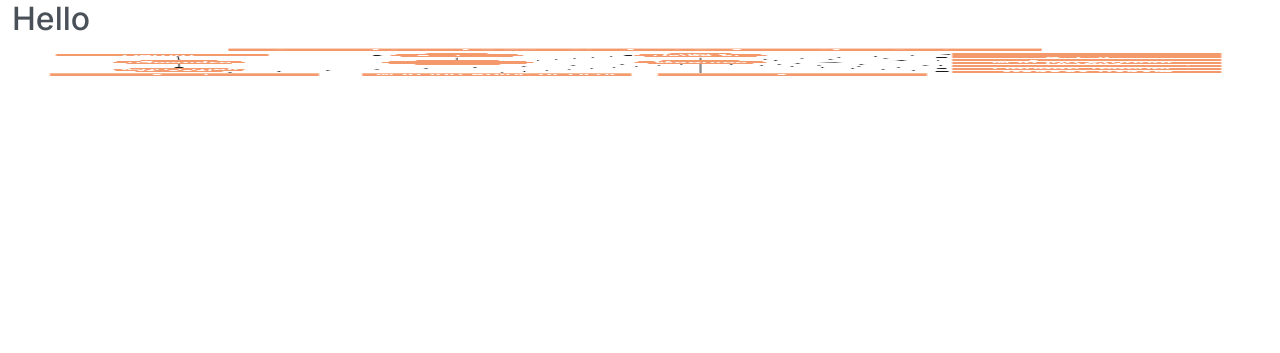
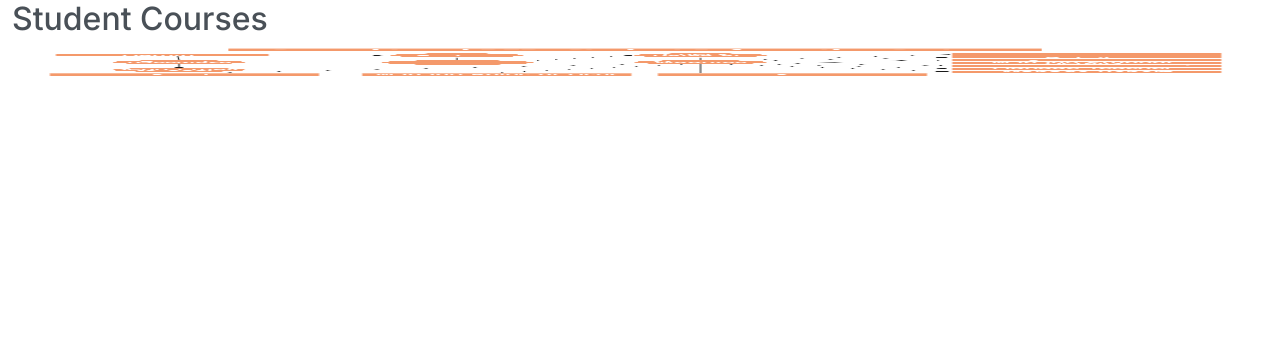
Before and after one commit to SamWaku/sms, a Django app: page /student-courses/ in a window 1280 px wide. Shown: the part 67-420 px from the top of the page. Run offline with Django 3.2, Linux system fonts and the light colour scheme; some libraries are stand-ins or nearby versions.

Commit message:
coursesview3

```diff
--- a/students/templates/students/courses.html
+++ b/students/templates/students/courses.html
@@ -1,5 +1,5 @@
 {% extends "students/base.html" %} {% load static %} {% block body %}
 <div>
-  <h2>Hello</h2>
+  <h2>Student Courses</h2>
 </div>
 {% endblock %}
```
